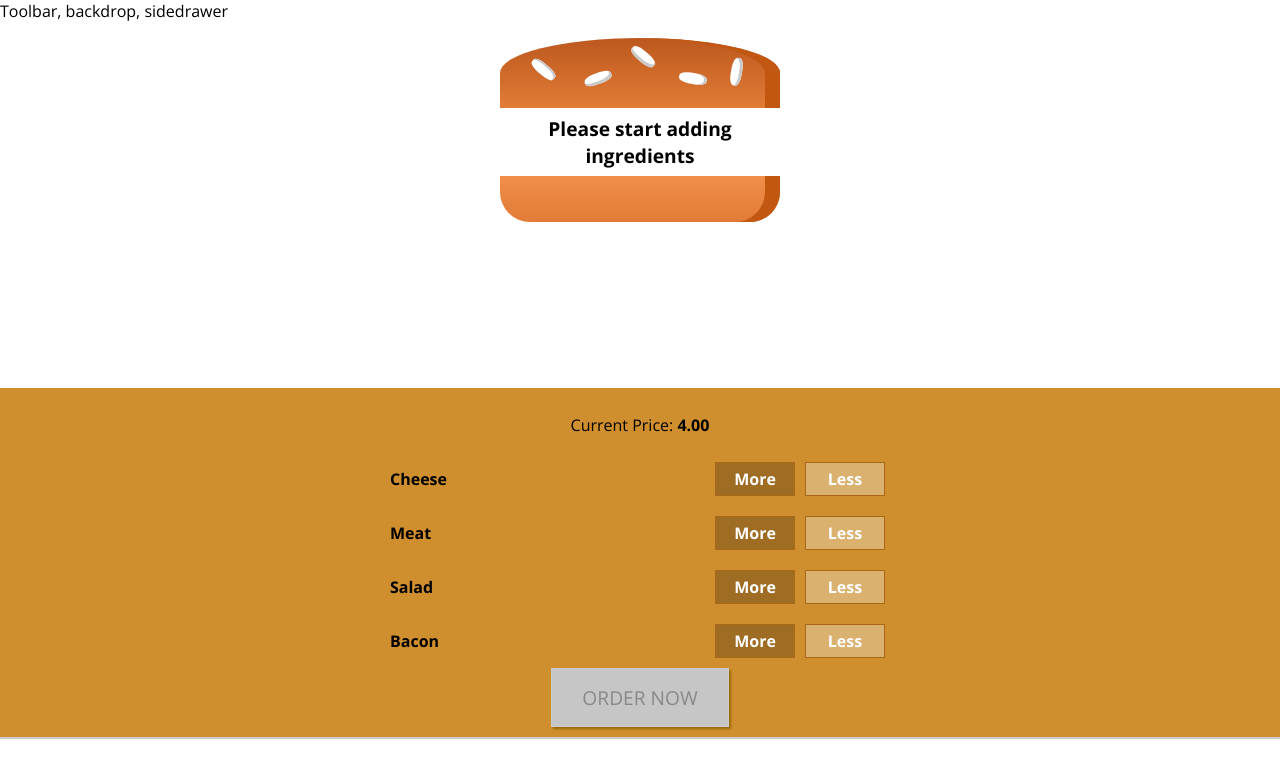
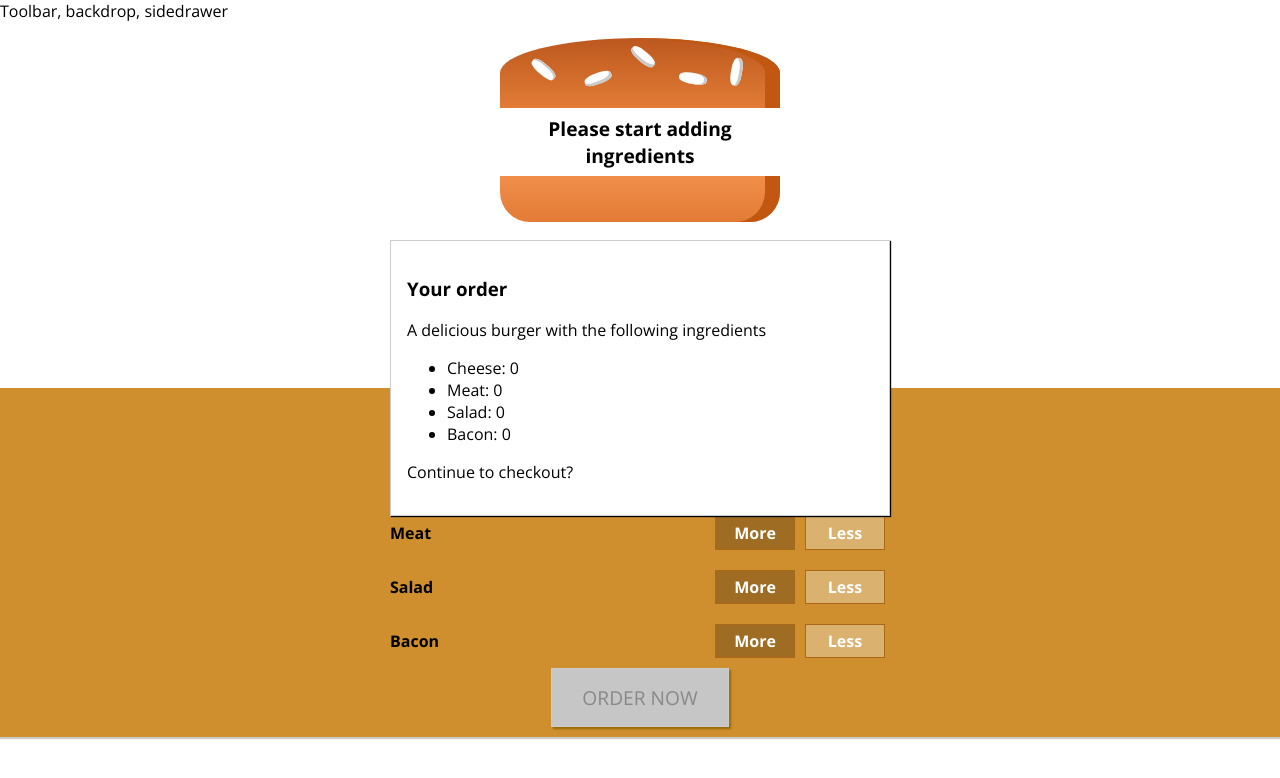
Before and after one commit to RobertPurcea/Builder, a React (Create React App) app: page / in a window 1280 px wide. Shown: the top 778 px of the page. Built offline with nearby package versions, Linux system fonts and the light colour scheme.

Commit message:
summary done

```diff
--- a/src/components/Burger/Controls/BuildControls.js
+++ b/src/components/Burger/Controls/BuildControls.js
@@ -28,7 +28,8 @@ const BuildControls = ({
 			ingredientName={ingredientName}
 			removeIngredient={removeIngredient}
 			addIngredient={addIngredient}
-			disabled={ingredients[ingredientName] === 0} />
+			disabled={ingredients[ingredientName] === 0}
+			key={ingredientName} />
 	));
 
 	return (
--- /dev/null
+++ b/src/components/Burger/OrderSummary.js
@@ -0,0 +1,26 @@
+import React from 'react';
+
+import Wrapper from '../../hoc/Wrapper';
+import { capitalize } from '../../util/util';
+
+const OrderSummary = ({ ingredients }) => {
+	let ingredientList = [];
+
+	for (let ingredientName in ingredients) {
+		const ingredientCount = ingredients[ingredientName];
+		const capitalizedName = capitalize(ingredientName);
+
+		ingredientList.push(<li	key={ingredientName}>{capitalizedName}: {ingredientCount}</li>)
+	}
+
+	return (
+		<Wrapper>
+			<h3>Your order</h3>
+			<p>A delicious burger with the following ingredients</p>
+			<ul>{ ingredientList }</ul>
+			<p>Continue to checkout?</p>
+		</Wrapper>
+	);
+}
+
+export default OrderSummary;
--- /dev/null
+++ b/src/components/UI/Modal.js
@@ -0,0 +1,25 @@
+import React from 'react';
+import styled from 'styled-components';
+
+const StyledModal = styled.aside`
+	position: fixed;
+	z-index: 500;
+	background-color: white;
+	width: 70%;
+	border: 1px solid #ccc;
+	box-shadow: 1px 1px 1px black;
+	padding: 16px;
+	left: 15%;
+	top: 30%;
+	box-sizing: border-box;
+	transition: all 0.3s ease-out;
+
+	@media (min-width: 600px) {
+		width: 500px;
+		left: calc(50% - 250px);
+	}
+`;
+
+const Modal = props => <StyledModal>{props.children}</StyledModal>;
+
+export default Modal;
--- a/src/containers/BurgerBuilder.js
+++ b/src/containers/BurgerBuilder.js
@@ -1,8 +1,11 @@
 import React, { Component } from 'react'
 
 import Wrapper from '../hoc/Wrapper';
+import Modal from '../components/UI/Modal';
+
 import BurgerPreview from '../components/Burger/Preview/BurgerPreview';
 import BuildControls from '../components/Burger/Controls/BuildControls';
+import OrderSummary from '../components/Burger/OrderSummary';
 
 const INGREDIENT_PRICE = {
 	cheese: 0.5,
@@ -20,7 +23,8 @@ class BurgerBuilder extends Component {
 			bacon: 0
 		},
 		totalPrice: 4,
-		purchasable: false
+		purchasable: false,
+		purchasing: false
 	}
 
 	updatePurchasable = () => {
@@ -58,15 +62,20 @@ class BurgerBuilder extends Component {
 	}
 
 	render() {
+		const { ingredients, totalPrice, purchasable } = this.state;
+
 		return (
 			<Wrapper>
-				<BurgerPreview ingredients={this.state.ingredients}/>
+				<Modal>
+					<OrderSummary ingredients={ingredients}/>
+				</Modal>
+				<BurgerPreview ingredients={ingredients}/>
 				<BuildControls
-					ingredients={this.state.ingredients}
+					ingredients={ingredients}
 					removeIngredient={this.removeIngredient}
 					addIngredient={this.addIngredient}
-					price={this.state.totalPrice}
-					purchasable={this.state.purchasable} />
+					price={totalPrice}
+					purchasable={purchasable} />
 			</Wrapper>
 		);
 	}
--- a/src/index.js
+++ b/src/index.js
@@ -8,5 +8,3 @@ ReactDOM.render(<App />, document.getElementById('root'));
 registerServiceWorker();
 
 // FIXME: put addIngredient and removeIngredient in the same function. 99% of the code is repeated between the 2
-// TODO: add a flexible global component that you use, like a button. There are inevitable
-// in React, and yet there is no structure for them currently. Add some global components and use them
```
